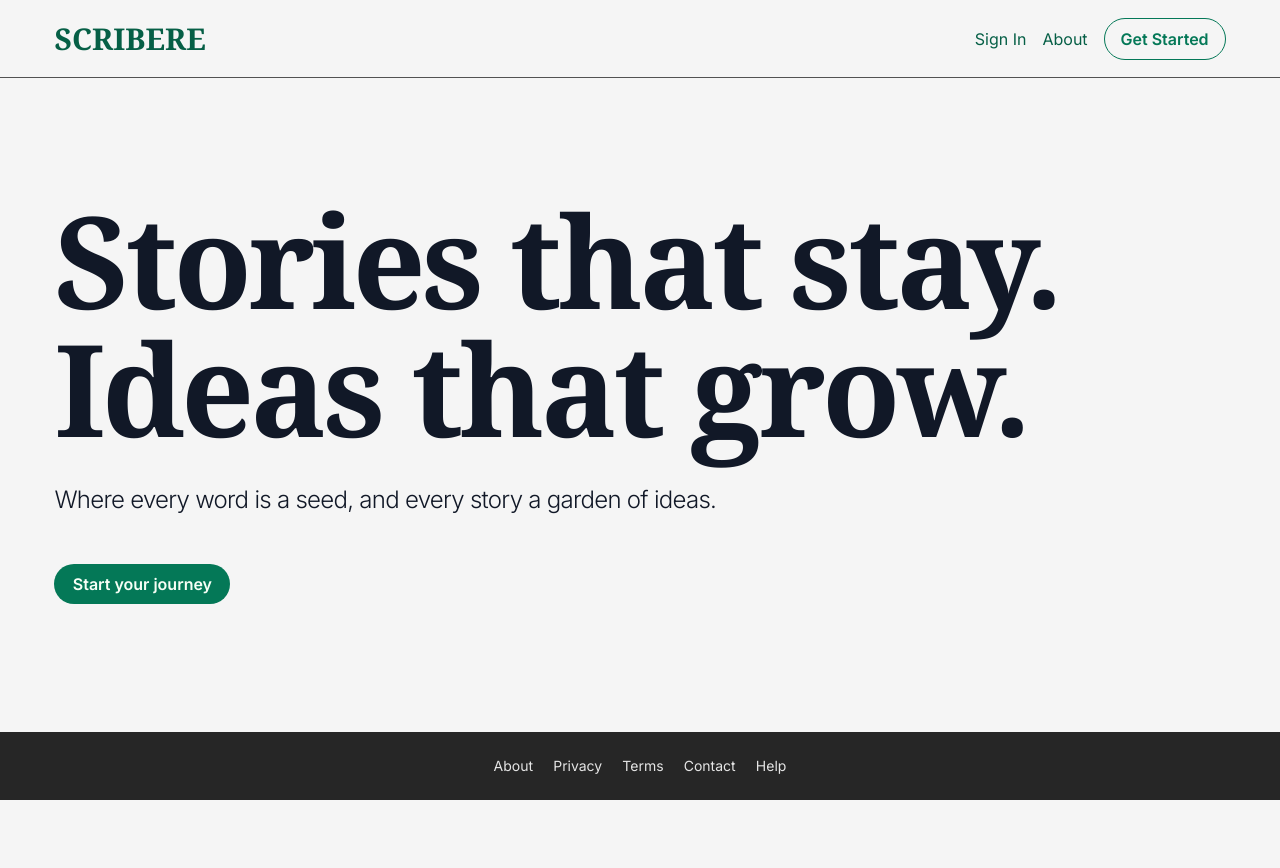
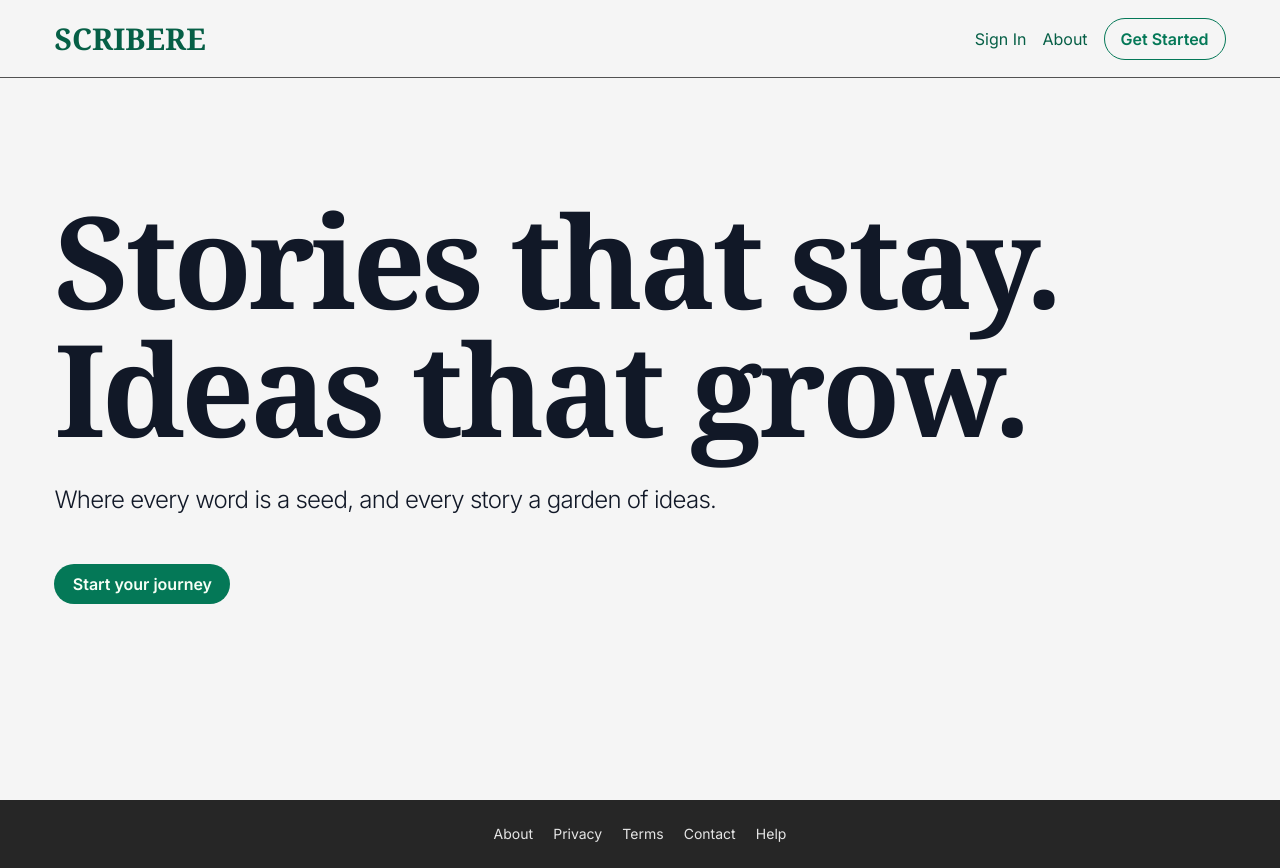
Before and after one commit to FredericFouche/Scribere-releases, an Angular app in the folder frontend/scribere/: page / in a window 1280 px wide. Before the commit the page ends 800 px from the top, so only its background shows below. Built offline with nearby package versions, Linux system fonts and the light colour scheme; a web font is replaced by a local one.

Commit message:
feat(ui): update footer and navbar components
- Improved layout and styling in footer.component.html
- Enhanced navigation structure in navbar.component.html

```diff
--- a/frontend/scribere/src/app/shared/footer/footer.component.html
+++ b/frontend/scribere/src/app/shared/footer/footer.component.html
@@ -1,6 +1,6 @@
 <section>
   <footer
-    class="footer bg-neutral-800 py-6 padding-vertical absolute bottom-0 w-full"
+    class="footer bg-neutral-800 py-6 padding-vertical bottom-0 w-full sticky"
   >
     <div
       class="gap-x-4 md:gap-x-2 flex flex-row md:justify-between md:items-center md:w-1/4 mx-auto text-sm"
--- a/frontend/scribere/src/app/shared/navbar/navbar.component.html
+++ b/frontend/scribere/src/app/shared/navbar/navbar.component.html
@@ -1,5 +1,5 @@
 <nav
-  class="flex flex-row justify-between items-center py-4 padding-vertical mx-auto border-b border-neutral-600 absolute w-full"
+  class="flex flex-row justify-between items-center py-4 padding-vertical mx-auto border-b border-neutral-600 absolute w-full z-10 bg-neutral-100"
 >
   <div class="flex items-center">
     <a
```
